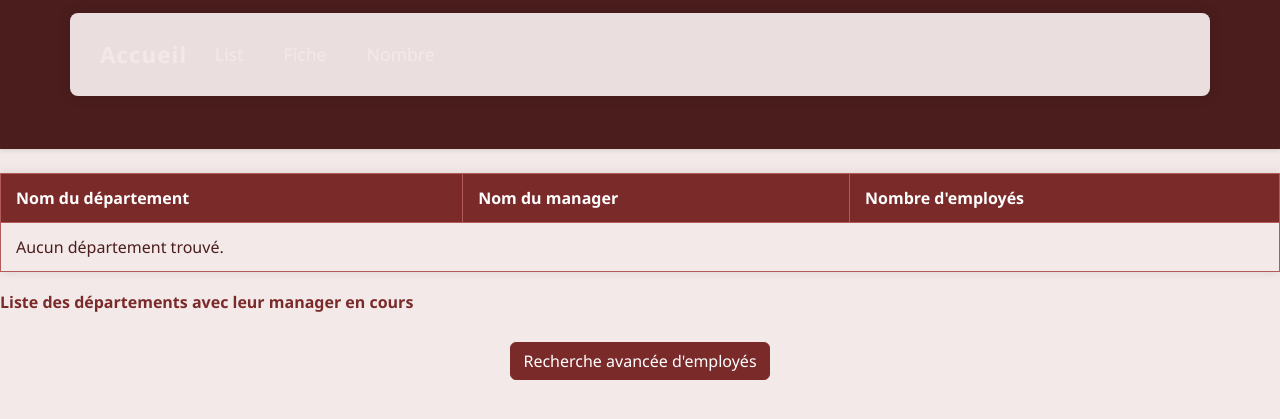
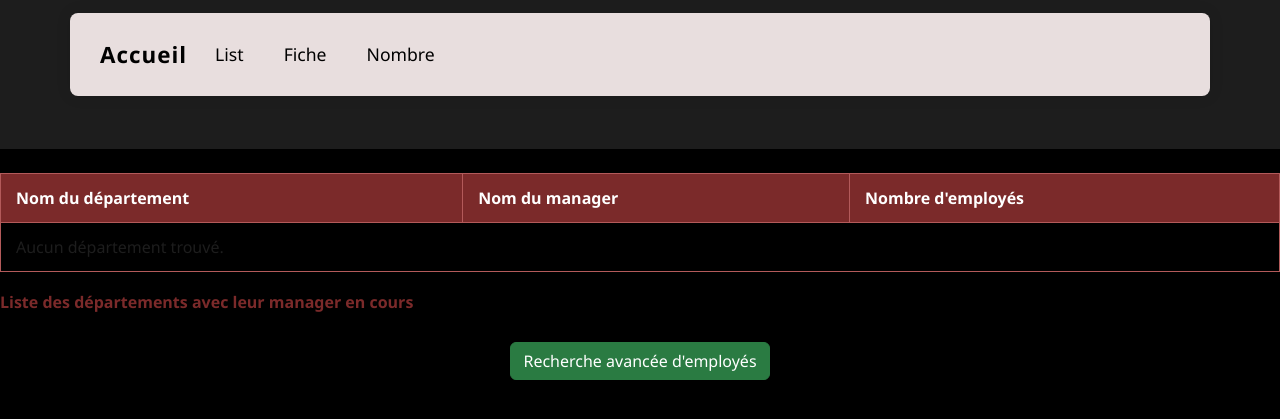
Before and after one commit to Tsilavina-coder/TP22-, a PHP site: page / in a window 1280 px wide. Shown: the top 419 px of the page. Run offline with PHP 8.4, Linux system fonts and the light colour scheme; data that the repository does not hold is empty.

Commit message:
Add files via upload

```diff
--- a/css/style.css
+++ b/css/style.css
@@ -227,26 +227,26 @@ footer {
 /* Override Bootstrap colors with Bordeaux red theme */
 
 :root {
-  --bs-primary: #7b2a2a;
-  --bs-primary-rgb: 123, 42, 42;
-  --bs-secondary: #5a1a1a;
-  --bs-secondary-rgb: 90, 26, 26;
-  --bs-success: #6b2b2b;
-  --bs-success-rgb: 107, 43, 43;
-  --bs-info: #b35a5a;
-  --bs-info-rgb: 179, 90, 90;
-  --bs-warning: #a03a3a;
-  --bs-warning-rgb: 160, 58, 58;
-  --bs-danger: #7b2a2a;
-  --bs-danger-rgb: 123, 42, 42;
-  --bs-light: #f4e9e9;
-  --bs-light-rgb: 244, 233, 233;
-  --bs-dark: #4b1d1d;
-  --bs-dark-rgb: 75, 29, 29;
+  --bs-primary: #2a7b42; /* primary green */
+  --bs-primary-rgb: 42, 123, 66;
+  --bs-secondary: #1a5a2a; /* dark green */
+  --bs-secondary-rgb: 26, 90, 42;
+  --bs-success: #2b6b43; /* success green */
+  --bs-success-rgb: 43, 107, 67;
+  --bs-info: #5ab35a; /* info green */
+  --bs-info-rgb: 90, 179, 90;
+  --bs-warning: #3aa03a; /* warning green */
+  --bs-warning-rgb: 58, 160, 58;
+  --bs-danger: #2a7b42; /* danger green */
+  --bs-danger-rgb: 42, 123, 66;
+  --bs-light: #000000; /* black */
+  --bs-light-rgb: 0, 0, 0;
+  --bs-dark: #1d1d1d; /* dark gray/black */
+  --bs-dark-rgb: 29, 29, 29;
 
-  /* Beige color variables */
-  --bs-beige: #f5f0e6;
-  --bs-beige-rgb: 245, 240, 230;
+  /* Beige color variables replaced with black shades */
+  --bs-beige: #1d1d1d;
+  --bs-beige-rgb: 29, 29, 29;
 }
 
 
@@ -333,7 +333,7 @@ a:hover, a:focus {
   }
 }
 
-/* Beige and Bordeaux red combination styles */
+/* Beige and Bordeaux red combination styles replaced with Green and Black combination styles */
 
 .bg-beige {
   background-color: var(--bs-beige) !important;
```
